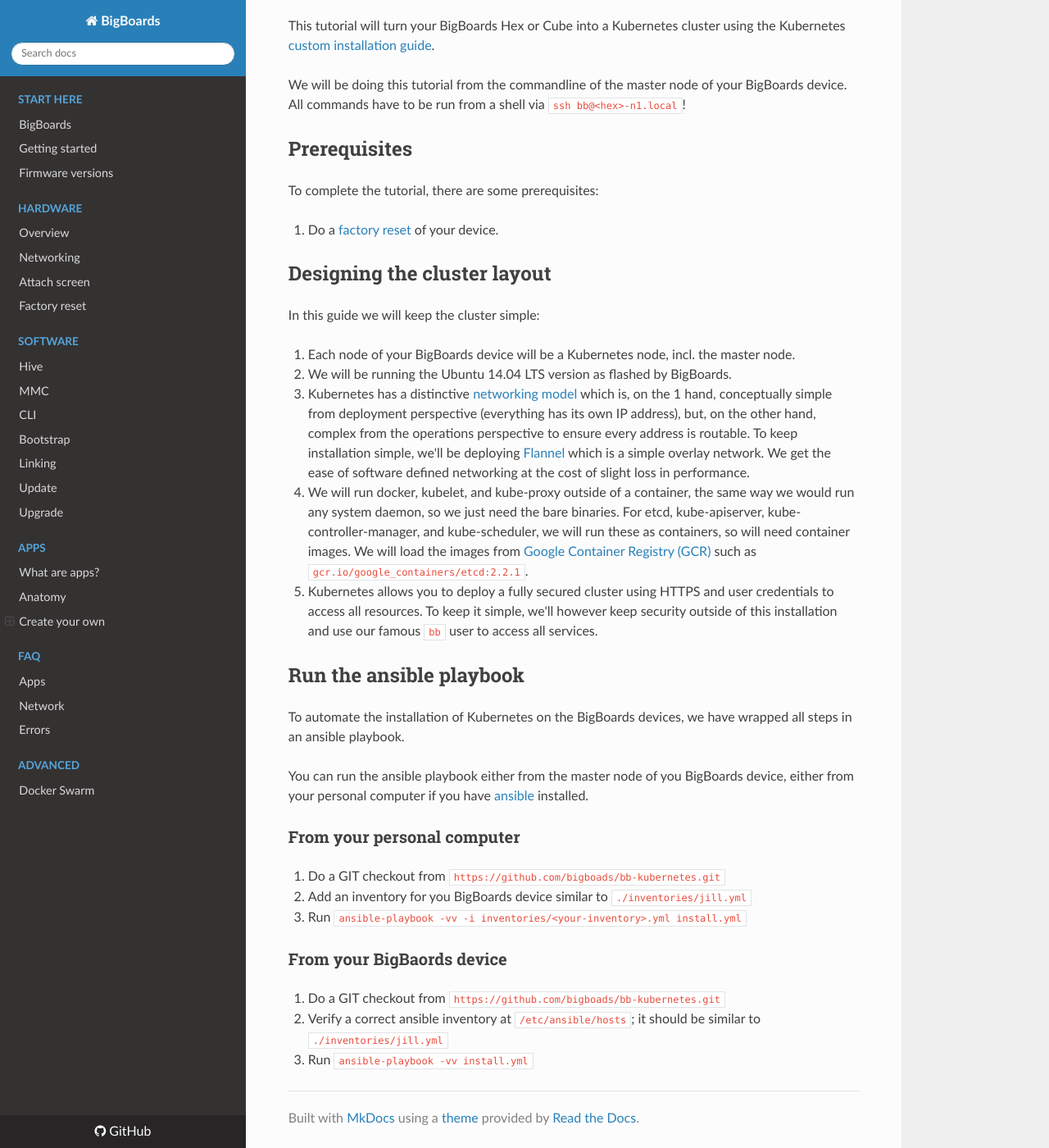
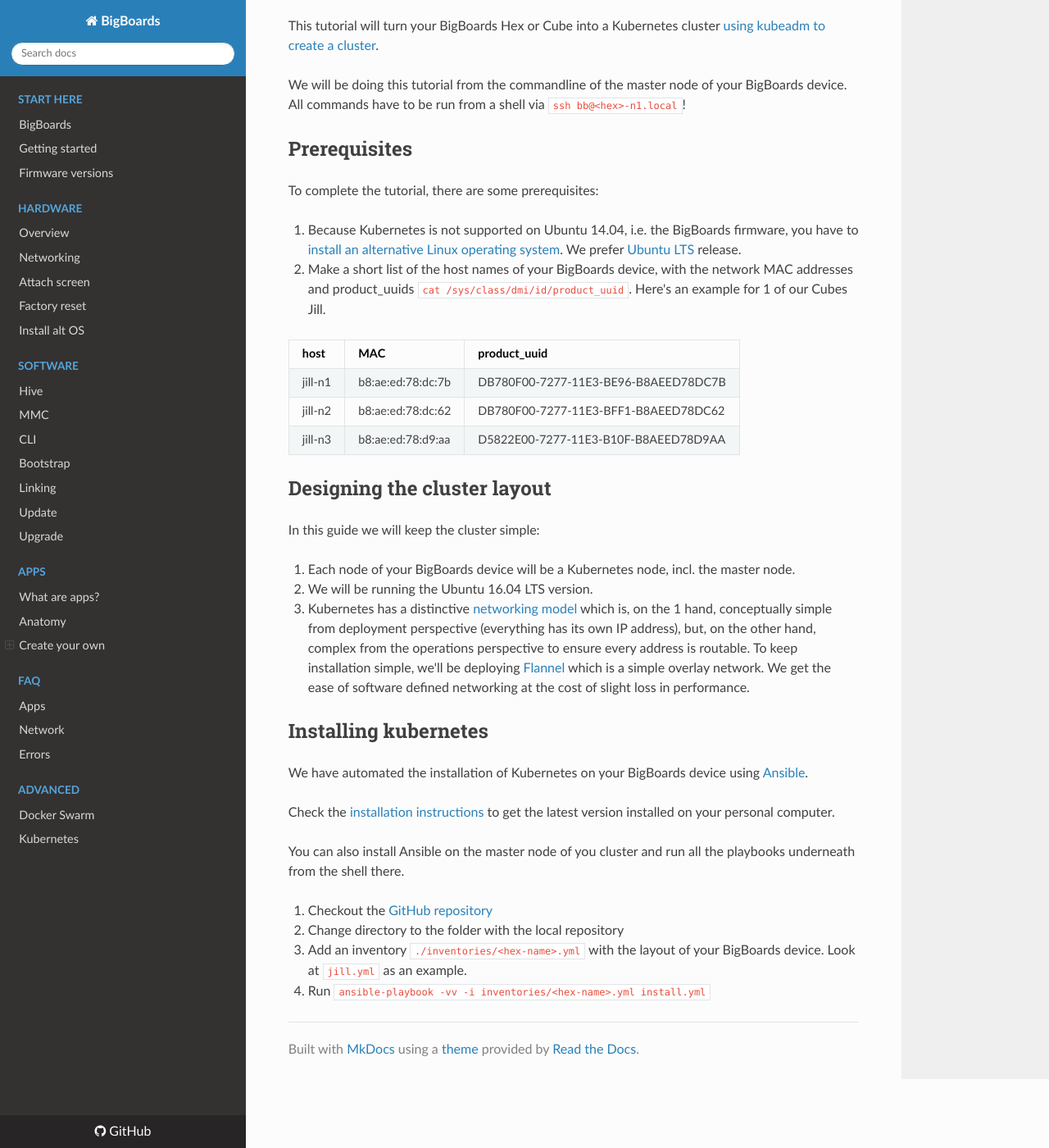
Before and after one commit to bigboards/bigboards-docs, an MkDocs documentation site: the page built from docs/advanced/kubernetes.md, in a window 1280 px wide and 1400 px high, scrolled down 308 px. Shown: the whole window at 82% size. Built offline with MkDocs 1.6.1, drawn with Linux system fonts in a browser that asks for light colours; nearby versions of some CDN libraries; old or Windows-style settings are respelled for this version of MkDocs.

Commit message:
kubernetes via Ubuntu 16.04

```diff
--- a/docs/advanced/kubernetes.md
+++ b/docs/advanced/kubernetes.md
@@ -4,35 +4,37 @@
 
 It groups containers that make up an application into logical units for easy management and discovery. Kubernetes builds upon [15 years of experience of running production workloads at Google](http://queue.acm.org/detail.cfm?id=2898444), combined with best-of-breed ideas and practices from the community.
 
-This tutorial will turn your BigBoards Hex or Cube into a Kubernetes cluster using the Kubernetes [custom installation guide](https://kubernetes.io/docs/getting-started-guides/scratch/).
+This tutorial will turn your BigBoards Hex or Cube into a Kubernetes cluster [using kubeadm to create a cluster](https://kubernetes.io/docs/setup/independent/create-cluster-kubeadm/).
 
 We will be doing this tutorial from the commandline of the master node of your BigBoards device. All commands have to be run from a shell via `ssh bb@<hex>-n1.local`!
 
 ## Prerequisites
 To complete the tutorial, there are some prerequisites:
 
-1. Do a [factory reset](../hardware/factory-reset.md) of your device.
+1. Because Kubernetes is not supported on Ubuntu 14.04, i.e. the BigBoards firmware, you have to [install an alternative Linux operating system](../hardware/install-alt-os.md). We prefer [Ubuntu LTS](https://wiki.ubuntu.com/LTS) release.
+1. Make a short list of the host names of your BigBoards device, with the network MAC addresses and product_uuids `cat /sys/class/dmi/id/product_uuid`. Here's an example for 1 of our Cubes Jill.
+
+|host   |MAC              |product_uuid                        |
+|-------|-----------------|------------------------------------|
+|jill-n1|b8:ae:ed:78:dc:7b|DB780F00-7277-11E3-BE96-B8AEED78DC7B|
+|jill-n2|b8:ae:ed:78:dc:62|DB780F00-7277-11E3-BFF1-B8AEED78DC62|
+|jill-n3|b8:ae:ed:78:d9:aa|D5822E00-7277-11E3-B10F-B8AEED78D9AA|
 
 ## Designing the cluster layout
 In this guide we will keep the cluster simple:
 
 1. Each node of your BigBoards device will be a Kubernetes node, incl. the master node.
-1. We will be running the Ubuntu 14.04 LTS version as flashed by BigBoards.
+1. We will be running the Ubuntu 16.04 LTS version.
 1. Kubernetes has a distinctive [networking model](https://kubernetes.io/docs/concepts/cluster-administration/networking/) which is, on the 1 hand, conceptually simple from deployment perspective (everything has its own IP address), but, on the other hand, complex from the operations perspective to ensure every address is routable. To keep installation simple, we'll be deploying [Flannel](https://github.com/coreos/flannel#flannel) which is a simple overlay network. We get the ease of software defined networking at the cost of slight loss in performance.
-1. We will run docker, kubelet, and kube-proxy outside of a container, the same way we would run any system daemon, so we just need the bare binaries. For etcd, kube-apiserver, kube-controller-manager, and kube-scheduler, we will run these as containers, so will need container images. We will load the images from [Google Container Registry (GCR)](https://gcr.io) such as `gcr.io/google_containers/etcd:2.2.1`.
-1. Kubernetes allows you to deploy a fully secured cluster using HTTPS and user credentials to access all resources. To keep it simple, we'll however keep security outside of this installation and use our famous `bb` user to access all services.
 
-## Run the ansible playbook
-To automate the installation of Kubernetes on the BigBoards devices, we have wrapped all steps in an ansible playbook.
+## Installing kubernetes
+We have automated the installation of Kubernetes on your BigBoards device using [Ansible](https://ansible.com).
 
-You can run the ansible playbook either from the master node of you BigBoards device, either from your personal computer if you have [ansible](http://docs.ansible.com/ansible/latest/intro_installation.html) installed.
+Check the [installation instructions](http://docs.ansible.com/ansible/latest/intro_installation.html) to get the latest version installed on your personal computer.
 
-### From your personal computer
-1. Do a GIT checkout from `https://github.com/bigboads/bb-kubernetes.git`
-1. Add an inventory for you BigBoards device similar to `./inventories/jill.yml`
-1. Run `ansible-playbook -vv -i inventories/<your-inventory>.yml install.yml`
+You can also install Ansible on the master node of you cluster and run all the playbooks underneath from the shell there.
 
-### From your BigBaords device
-1. Do a GIT checkout from `https://github.com/bigboads/bb-kubernetes.git`
-1. Verify a correct ansible inventory at `/etc/ansible/hosts`; it should be similar to `./inventories/jill.yml`
-1. Run `ansible-playbook -vv install.yml`
+1. Checkout the [GitHub repository](https://github.com/bigboards/bb-kubernetes)
+1. Change directory to the folder with the local repository
+1. Add an inventory `./inventories/<hex-name>.yml` with the layout of your BigBoards device. Look at `jill.yml` as an example.
+1. Run `ansible-playbook -vv -i inventories/<hex-name>.yml install.yml`
--- a/mkdocs.yml
+++ b/mkdocs.yml
@@ -13,6 +13,7 @@
     - 'Networking': 'hardware/network.md'
     - 'Attach screen': 'hardware/attach-screen.md'
     - 'Factory reset': 'hardware/factory-reset.md'
+    - 'Install alt OS': 'hardware/install-alt-os.md'
   - Software:
     - 'Hive': 'software/hive.md'
     - 'MMC': 'software/mmc.md'
@@ -35,4 +36,5 @@
     - 'Errors': 'faq/errors.md'
   - Advanced:
     - 'Docker Swarm': 'advanced/docker-swarm.md'
+    - 'Kubernetes': 'advanced/kubernetes.ml'
 theme: readthedocs
```
Also changed, not shown: docs/hardware/install-alt-os.md (added, +73 -0 lines).
